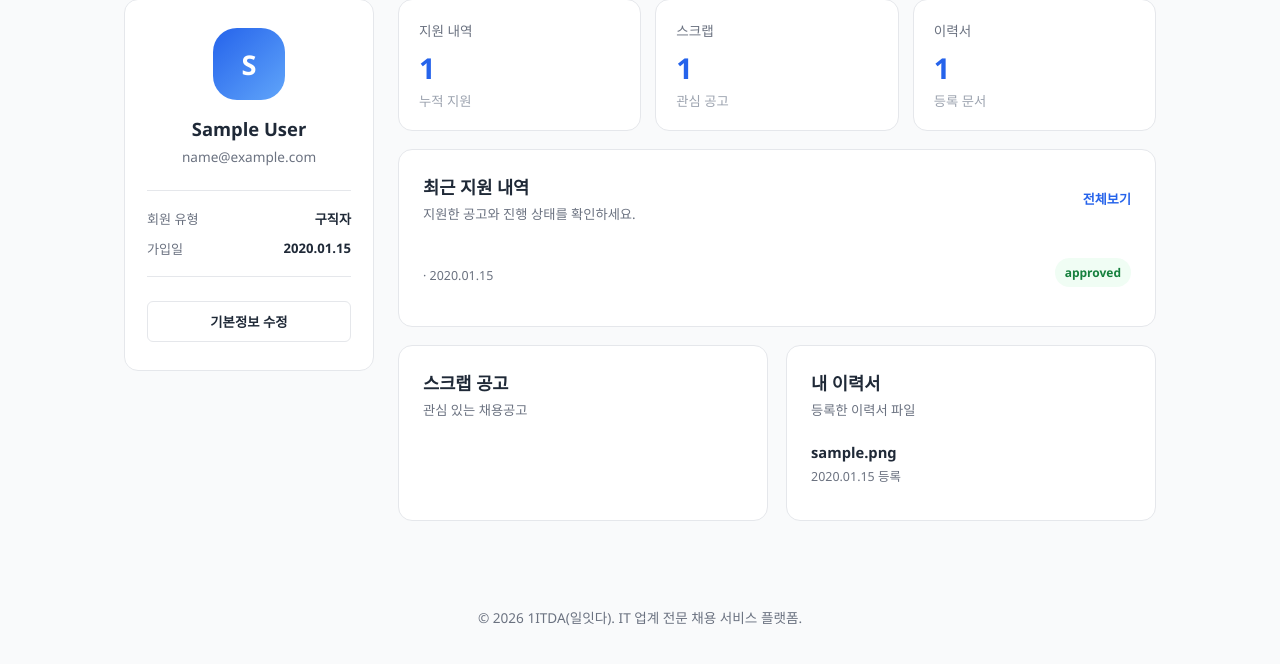
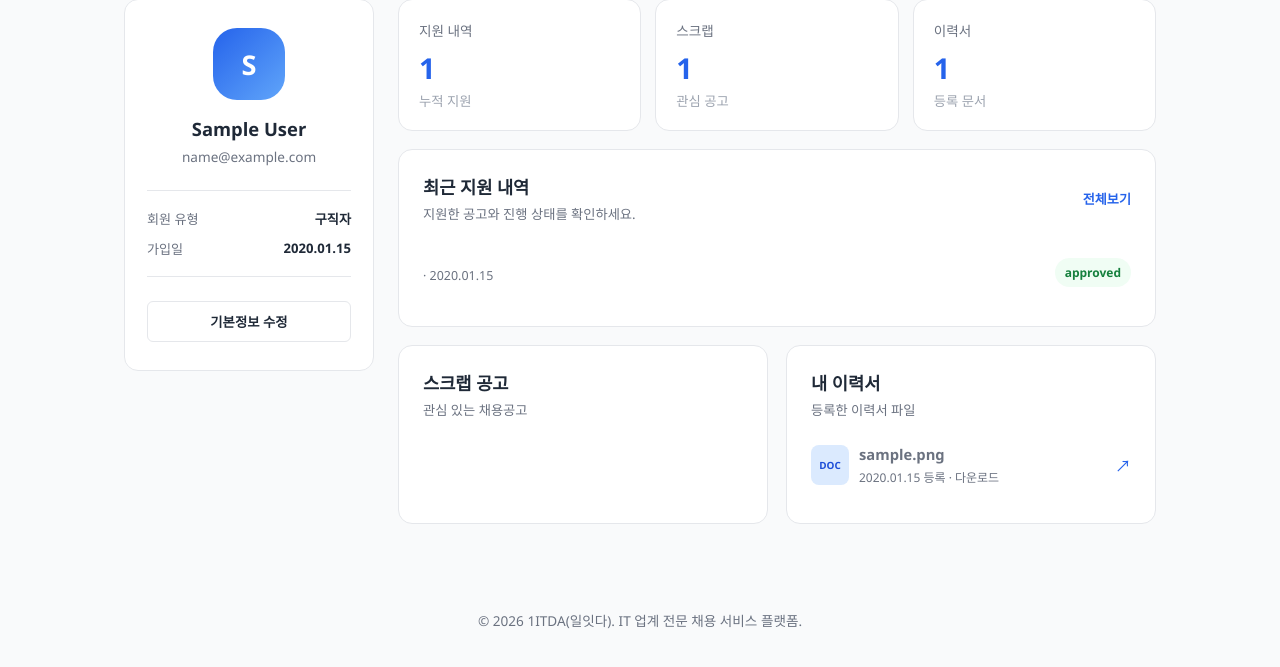
Before and after one commit to sieunni/1itda, a Flask app: page /mypage in a window 1280 px wide. Shown: the part 250-917 px from the top of the page. Before the commit the page ends 876 px from the top, so only its background shows below. Run offline with Flask 3, Linux system fonts and the light colour scheme; the visitor is signed in with stand-in values (Sample User, id 1); tables that the repository leaves empty hold one stand-in row (values such as "Sample post").

Commit message:
이력서 미리보기 기능 추가

```diff
--- a/routes/profile.py
+++ b/routes/profile.py
@@ -1,9 +1,41 @@
-from flask import Blueprint, flash, redirect, render_template, request, session, url_for
+import os
+
+from flask import Blueprint, abort, current_app, flash, redirect, render_template, request, send_from_directory, session, url_for
 
 from extensions import db
 from models import Application, Job, Resume, Scrap, User
 
 profile_bp = Blueprint("profile", __name__)
+
+
+@profile_bp.route("/mypage/resumes/<int:resume_id>/preview")
+def resume_preview(resume_id):
+    user_id = session.get("user_id")
+    if not user_id:
+        flash("로그인 후 이용해 주세요.", "error")
+        return redirect(url_for("auth.login"))
+
+    resume = Resume.query.filter_by(resume_id=resume_id, user_id=user_id).first()
+    if not resume or not resume.file_path:
+        abort(404)
+
+    stored_filename = os.path.basename(resume.file_path)
+    if stored_filename != resume.file_path:
+        abort(404)
+
+    file_path = os.path.join(current_app.config["UPLOAD_FOLDER"], stored_filename)
+    if not os.path.isfile(file_path):
+        flash("이력서 파일을 찾을 수 없습니다.", "error")
+        return redirect(url_for("profile.mypage"))
+
+    extension = stored_filename.rsplit(".", 1)[-1].lower()
+    return send_from_directory(
+        current_app.config["UPLOAD_FOLDER"],
+        stored_filename,
+        as_attachment=extension != "pdf",
+        download_name=resume.original_filename or stored_filename,
+        conditional=True,
+    )
 
 
 @profile_bp.route("/mypage", methods=["GET", "POST"])
--- a/static/css/style.css
+++ b/static/css/style.css
@@ -996,6 +996,12 @@ a.stat-card:hover { transform: translateY(-2px); box-shadow: 0 8px 20px rgba(15,
 .mini-list li { padding: 11px 0; border-top: 1px solid #f0f2f5; }
 .mini-list li:first-child { border-top: 0; }
 .mini-list a { color: inherit; text-decoration: none; }
+.mini-list a.resume-preview-link { display: flex; align-items: center; gap: 10px; flex-direction: row; padding: 2px 0; }
+.resume-preview-icon { display: grid; flex: 0 0 38px; place-items: center; height: 40px; color: var(--color-primary-dark) !important; background: #dbeafe; border-radius: 8px; font-size: .62rem !important; font-weight: 800; }
+.resume-preview-text { display: flex; min-width: 0; flex: 1; flex-direction: column; gap: 4px; }
+.resume-preview-text small { color: var(--color-muted); font-size: .75rem; }
+.resume-preview-arrow { flex: 0 0 auto; color: var(--color-primary) !important; font-size: 1rem !important; }
+.resume-preview-link:hover strong { color: var(--color-primary); }
 .compact-empty { margin: 22px 0 10px; text-align: center; }
 
 .edit-panel { border-color: #bfdbfe; }
@@ -1119,6 +1125,8 @@ a.stat-card:hover { transform: translateY(-2px); box-shadow: 0 8px 20px rgba(15,
 .application-history__meta dt, .application-history__meta dd { margin: 0; font-size: .78rem; }
 .application-history__meta dt { color: #9ca3af; }
 .application-history__meta dd { max-width: 220px; color: #4b5563; overflow: hidden; text-overflow: ellipsis; white-space: nowrap; }
+.application-resume-link { color: var(--color-primary); font-weight: 700; text-decoration: none; }
+.application-resume-link:hover { text-decoration: underline; }
 .application-history__actions { flex: 0 0 auto; }
 .application-history__actions .btn { background: #fff; white-space: nowrap; }
 .application-unavailable { color: var(--color-muted); font-size: .78rem; }
--- a/templates/applications/list.html
+++ b/templates/applications/list.html
@@ -47,7 +47,7 @@
         <dl class="application-history__meta">
           <div><dt>지역</dt><dd>{{ application.job.region or '지역 미정' if application.job else '-' }}</dd></div>
           <div><dt>직무</dt><dd>{{ application.job.industry or '업종 미정' if application.job else '-' }}</dd></div>
-          <div><dt>제출 이력서</dt><dd>{{ application.resume_snapshot or '이력서 정보 없음' }}</dd></div>
+          <div><dt>제출 이력서</dt><dd>{% if application.resume_id %}<a class="application-resume-link" href="{{ url_for('profile.resume_preview', resume_id=application.resume_id) }}" target="_blank" rel="noopener">{{ application.resume_snapshot or '이력서 보기' }} ↗</a>{% else %}이력서 정보 없음{% endif %}</dd></div>
         </dl>
       </div>
       <div class="application-history__actions">
--- a/templates/profile/mypage.html
+++ b/templates/profile/mypage.html
@@ -68,7 +68,7 @@
 
       <div class="mypage-subgrid">
         <section class="mypage-panel compact-panel"><div class="panel-heading"><div><h2>스크랩 공고</h2><p>관심 있는 채용공고</p></div></div>{% if scraps %}<ul class="mini-list">{% for scrap in scraps %}<li><a href="{{ url_for('jobs.job_detail', job_id=scrap.job_id) }}"><strong>{{ scrap.job.title }}</strong><span>{{ scrap.job.company.company_name if scrap.job.company else '' }}</span></a></li>{% endfor %}</ul>{% else %}<p class="compact-empty">스크랩한 공고가 없습니다.</p>{% endif %}</section>
-        <section class="mypage-panel compact-panel"><div class="panel-heading"><div><h2>내 이력서</h2><p>등록한 이력서 파일</p></div></div>{% if resumes %}<ul class="mini-list">{% for resume in resumes %}<li><div><strong>{{ resume.original_filename or '이력서' }}</strong><span>{{ resume.uploaded_at.strftime('%Y.%m.%d') }} 등록</span></div></li>{% endfor %}</ul>{% else %}<p class="compact-empty">등록된 이력서가 없습니다.</p>{% endif %}</section>
+        <section class="mypage-panel compact-panel"><div class="panel-heading"><div><h2>내 이력서</h2><p>등록한 이력서 파일</p></div></div>{% if resumes %}<ul class="mini-list">{% for resume in resumes %}<li><a class="resume-preview-link" href="{{ url_for('profile.resume_preview', resume_id=resume.resume_id) }}" target="_blank" rel="noopener"><span class="resume-preview-icon">{{ 'PDF' if (resume.original_filename or '').lower().endswith('.pdf') else 'DOC' }}</span><span class="resume-preview-text"><strong>{{ resume.original_filename or '이력서' }}</strong><small>{{ resume.uploaded_at.strftime('%Y.%m.%d') }} 등록 · {{ '미리보기' if (resume.original_filename or '').lower().endswith('.pdf') else '다운로드' }}</small></span><span class="resume-preview-arrow">↗</span></a></li>{% endfor %}</ul>{% else %}<p class="compact-empty">등록된 이력서가 없습니다.</p>{% endif %}</section>
       </div>
       {% endif %}
     </div>
```
